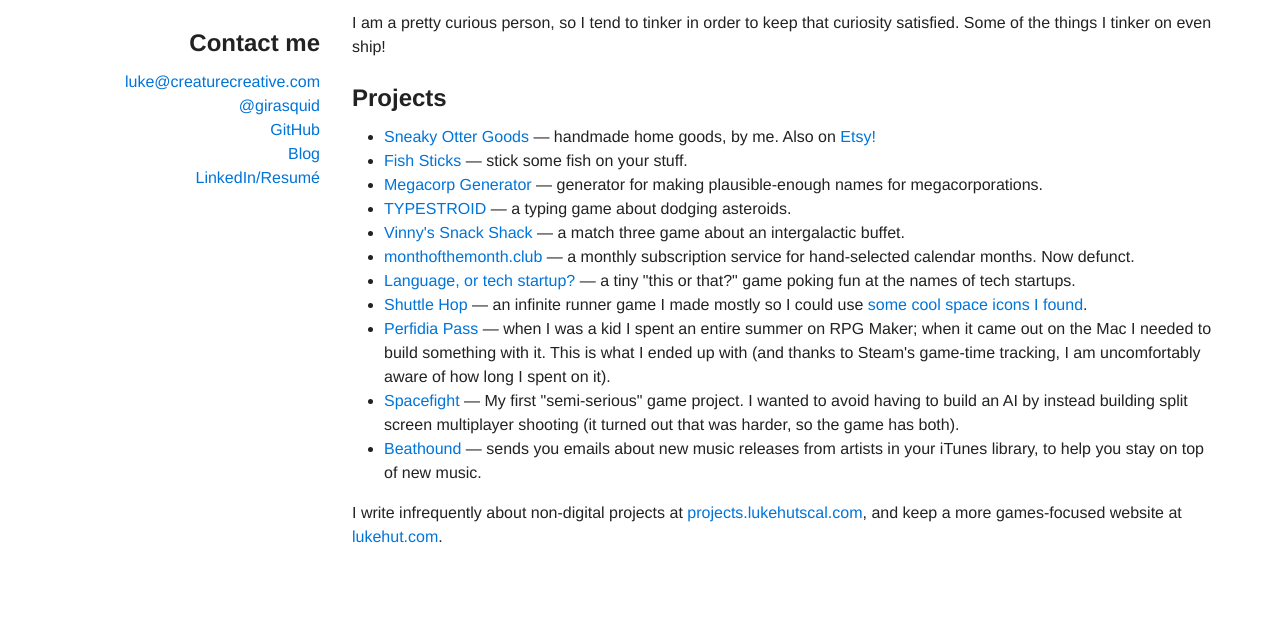
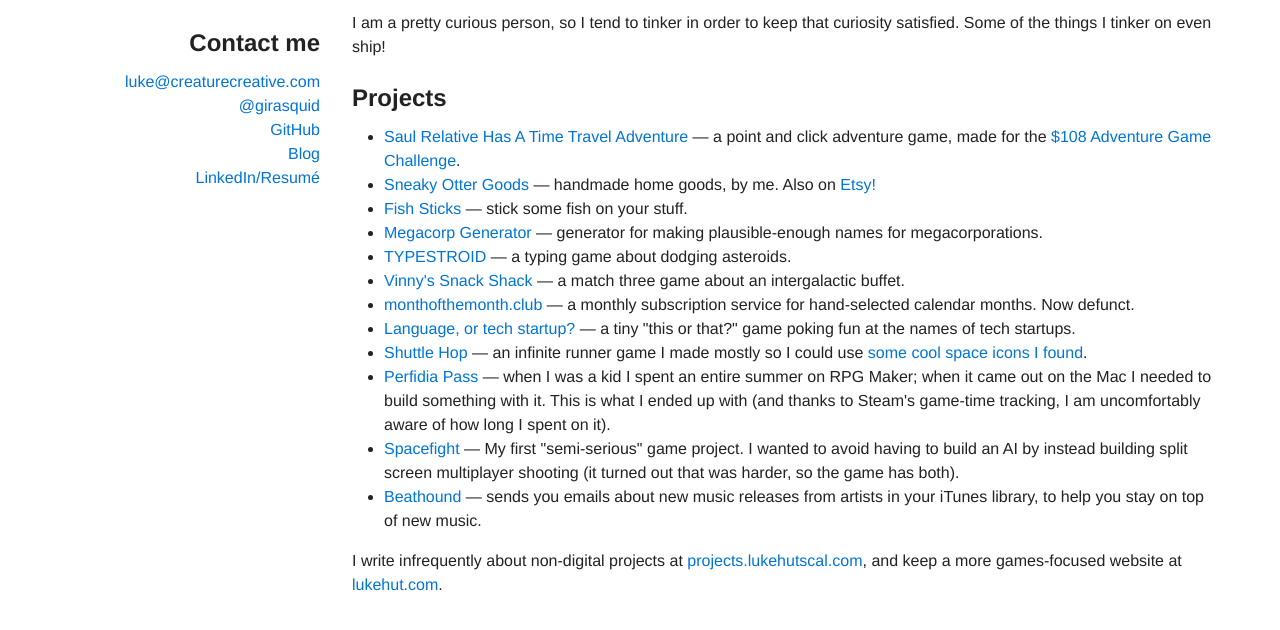
Before and after one commit to girasquid/lukehutscal.com, a plain HTML site: page index.html in a window 1280 px wide. Shown: the part 166-796 px from the top of the page. Drawn offline with Linux system fonts and the light colour scheme.

Commit message:
Add Saul Relative

```diff
--- a/index.html
+++ b/index.html
@@ -27,6 +27,8 @@
         <p>I am a pretty curious person, so I tend to tinker in order to keep that curiosity satisfied. Some of the things I tinker on even ship!</p>
         <h2>Projects</h2>
         <ul>
+          <li title="September 22, 2024"><a href="https://lukehut.itch.io/saul-relative-has-a-time-travel-adventure">Saul Relative Has A Time Travel Adventure</a> &mdash; a point and click adventure game, made for the <a href="https://itch.io/jam/108-adventure-game-challenge">$108 Adventure Game Challenge</a>.</li>
+
           <li title="August 11, 2023"><a href="https://sneakyottergoods.com">Sneaky Otter Goods</a> &mdash; handmade home goods, by me. Also on <a href="https://sneakyottergoods.etsy.com">Etsy!</a></li>
 
           <li title="February 7, 2021"><a href="http://fishsticks.club">Fish Sticks</a> &mdash; stick some fish on your stuff.</li>
```
